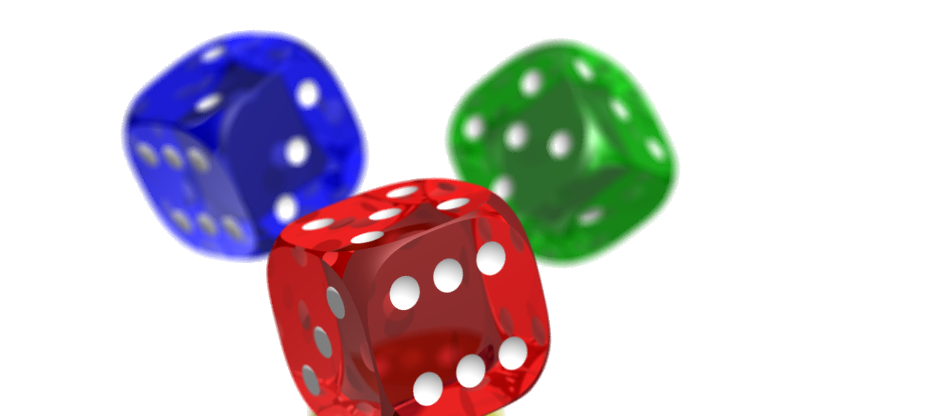
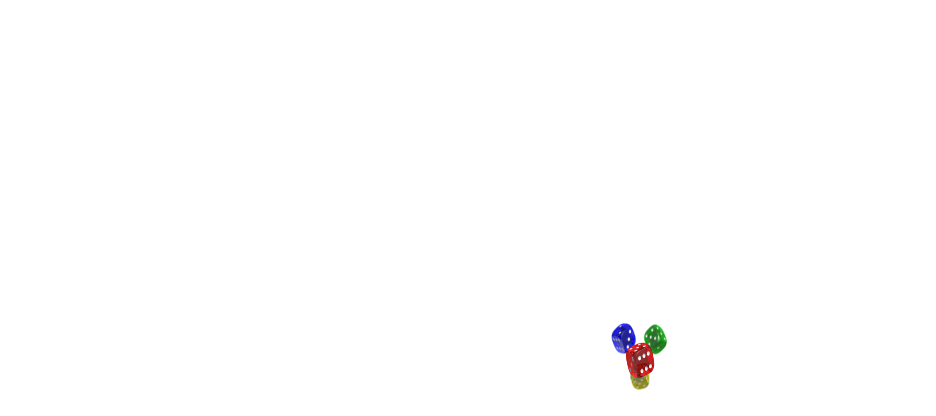
Before and after one commit to nichohelmut/git-101, a plain HTML site: page index.html in a window 1280 px wide. Shown: the top 416 px of the page, without its empty margins (0-936 px from the left). Drawn offline with Linux system fonts and the light colour scheme.

Commit message:
center the immage and tagline

```diff
--- a/index.html
+++ b/index.html
@@ -1,10 +1,12 @@
 <!DOCTYPE html>
 <html>
 <head>
-	<title></title>
-</head>
+	<link rel="stylesheet" href="style.css">
+	</head>
 <body>
-<img src="PNG_transparency_demonstration_1.png" alt="">
+<div id="container">
+<img id="logo" src="PNG_transparency_demonstration_1.png" alt="">
 <h1>coming soon bla bla...Le Wagon</h1>
+</div>
 </body>
 </html>
--- /dev/null
+++ b/style.css
@@ -0,0 +1,20 @@
+body {
+	margin: 0;
+	font-family: Helvetica;
+}
+
+#logo{
+	height: 80px;
+	width: 80px;
+	display: block;
+
+}
+
+#container{
+	display: flex;
+	align-items: center;
+	justify-content: center;
+	height: 100vh;
+	flex-direction: column;
+
+}
```
